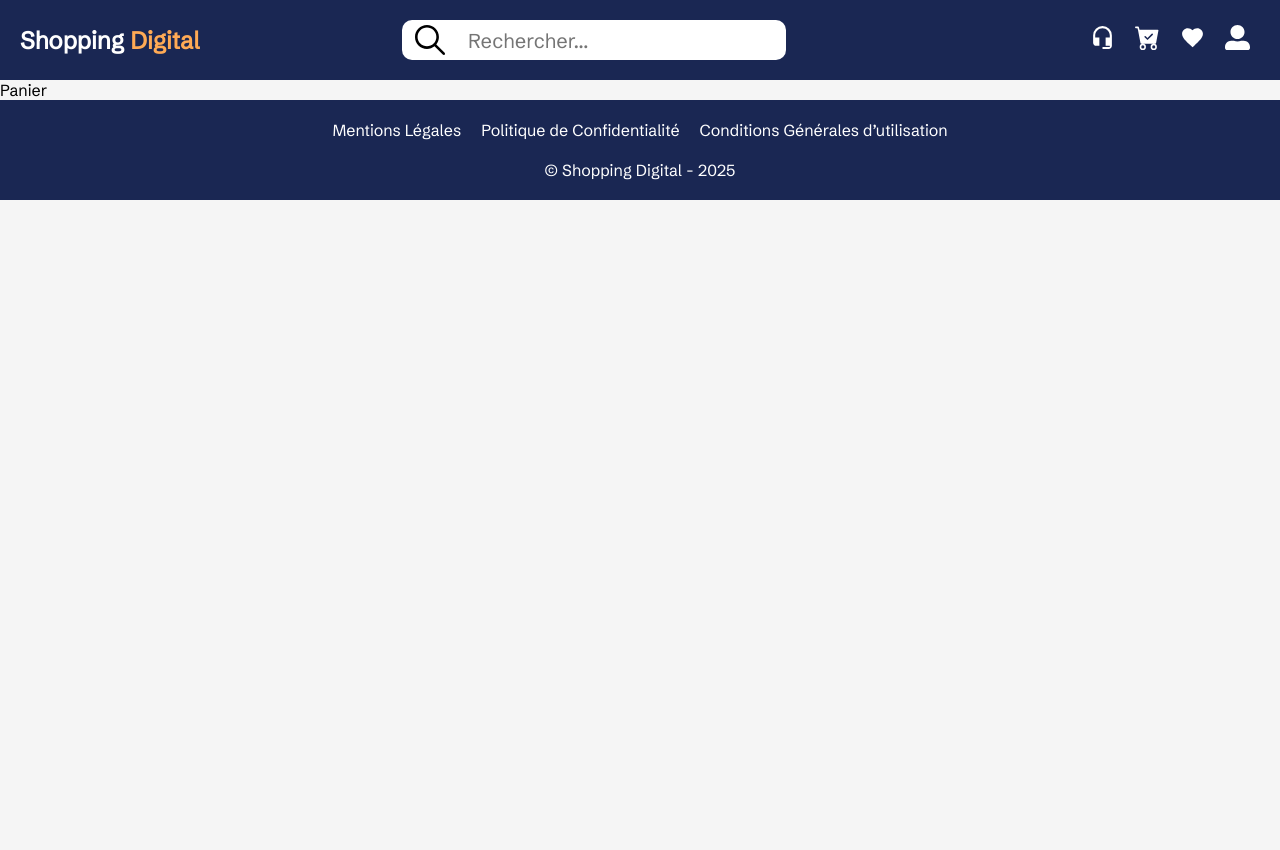
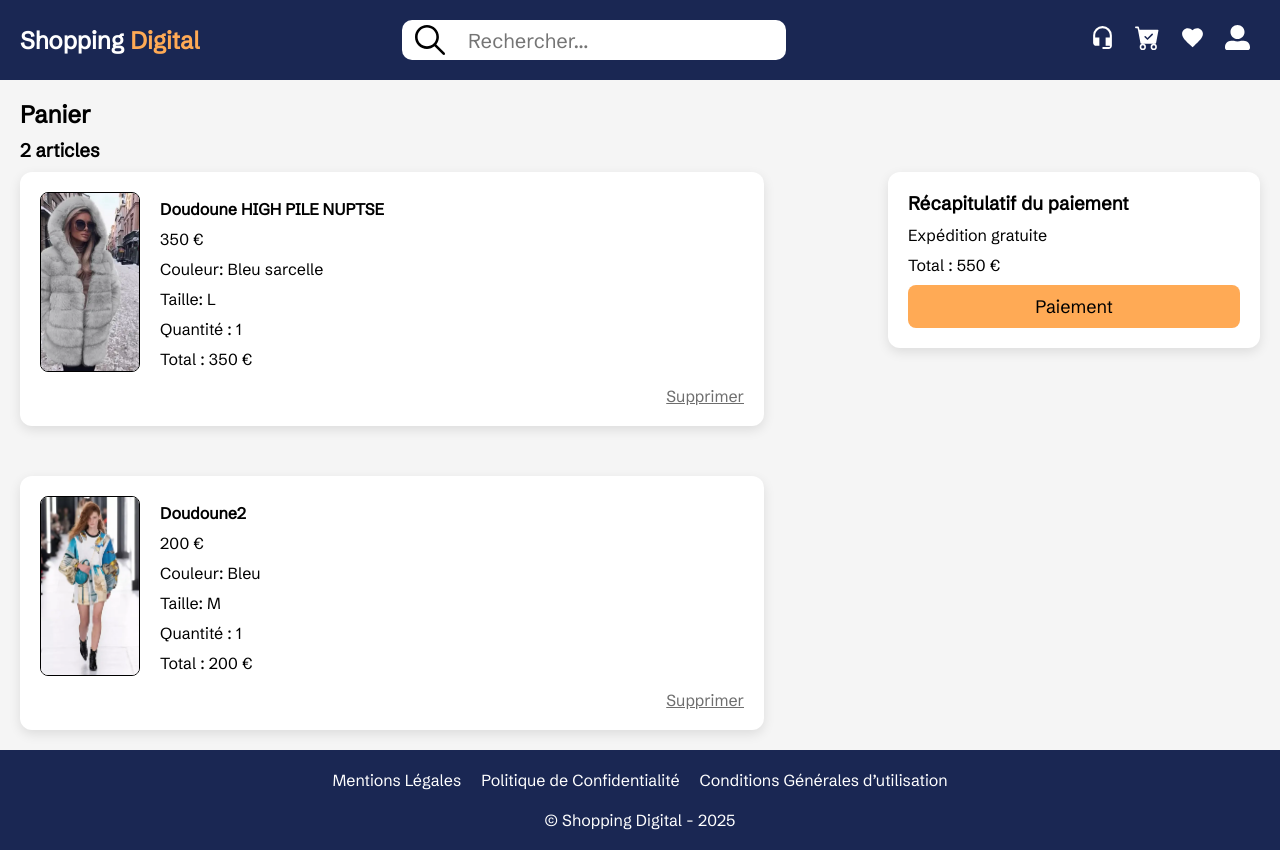
Before and after one commit to djerbiano/shopping-digital-v2, a Next.js app: page /panier in a window 1280 px wide. Before the commit the page ends 800 px from the top, so only its background shows below. Built offline with nearby package versions, Linux system fonts and the light colour scheme.

Commit message:
create cart page

```diff
--- a/app/page.module.css
+++ b/app/page.module.css
@@ -769,6 +769,98 @@
 .favorisContent article {
   flex: 0 1 calc((100% - 80px) / 5);
 }
+/*panier page*/
+.panier {
+  width: 100%;
+  display: flex;
+  flex-direction: column;
+  gap: 10px;
+  padding: 20px;
+  min-height: calc(100vh - (10vh + 100px));
+}
+.panierContainer {
+  display: flex;
+  justify-content: space-between;
+  gap: 10px;
+}
+.panierContent {
+  display: flex;
+  flex-direction: column;
+  gap: 50px;
+  width: 60%;
+}
+.panierItem {
+  width: 100%;
+  padding: 20px;
+  border-radius: 12px;
+  box-shadow: 0px 4px 12px rgba(0, 0, 0, 0.1);
+  background-color: var(--color-tertiary);
+  color: var(--color-foreground);
+  display: flex;
+  flex-direction: column;
+  gap: 10px;
+}
+.panierItemContent {
+  display: flex;
+  justify-content: flex-start;
+  align-items: center;
+  gap: 20px;
+}
+.panierItemImage img {
+  min-width: 100px;
+  width: 100px;
+  height: 180px;
+  object-fit: cover;
+  object-position: center top;
+  border: 1px solid var(--color-foreground);
+  overflow: hidden;
+  border-radius: 8px;
+}
+.panierItemDescription {
+  display: flex;
+  flex-direction: column;
+  gap: 10px;
+}
+
+.panierDeleteItem {
+  align-self: flex-end;
+  font-size: 16px;
+  background-color: transparent;
+  border: none;
+  cursor: pointer;
+  color: rgb(110, 110, 110);
+  text-decoration: underline;
+}
+.panierDeleteItem:hover {
+  color: var(--color-primary);
+}
+.panierSummary {
+  width: 30%;
+  height: 100%;
+  padding: 20px;
+  border-radius: 12px;
+  box-shadow: 0px 4px 12px rgba(0, 0, 0, 0.1);
+  background-color: var(--color-tertiary);
+  color: var(--color-foreground);
+  display: flex;
+  flex-direction: column;
+  gap: 10px;
+}
+.panierSummary button {
+  width: 100%;
+  padding: 10px;
+  border-radius: 8px;
+  border: none;
+  cursor: pointer;
+  font-size: 18px;
+  color: var(--color-foreground);
+  background-color: var(--color-primary);
+  transition: background-color 0.3s ease;
+}
+.panierSummary button:hover {
+  background-color: var(--color-secondary);
+  color: var(--color-tertiary);
+}
 /* footer */
 .footer {
   display: flex;
@@ -1093,6 +1185,35 @@
   .favorisContent article {
     flex: 0 1 calc((100% - 40px) / 3);
   }
+  .panierContainer {
+    flex-direction: column;
+    gap: 20px;
+  }
+  .panierContent {
+    width: 100%;
+  }
+
+  .panierItem h4 {
+    font-size: 16px;
+  }
+  .panierItem p {
+    font-size: 14px;
+  }
+  .panierSummary {
+    width: 100%;
+  }
+  .panierSummary h3 {
+    font-size: 16px;
+  }
+  .panierSummary p {
+    font-size: 14px;
+  }
+  .panierSummary button {
+    font-size: 16px;
+  }
+  .panierDeleteItem {
+    font-size: 14px;
+  }
 }
 
 @media (max-width: 576px) {
--- a/app/panier/page.jsx
+++ b/app/panier/page.jsx
@@ -1,3 +1,120 @@
-export default function Panier () {
-    return <div>Panier</div>
+import Image from "next/image";
+import styles from "../page.module.css";
+export default function Panier() {
+  const products = [
+    {
+      description: {
+        desc1: "Composition: 100% polyester",
+        desc2: "Col: Col doublé",
+        desc3: "Motif / Couleur: Couleur unie",
+      },
+      pictures: {
+        pic1: "/femmes-mode-luxe-manteau-en-fausse-fourrure-a-capu1703393484692.webp",
+      },
+      _id: "6587b783f47cf256dd5b7017",
+      title: "Doudoune HIGH PILE NUPTSE",
+      regularPrice: 350,
+      isOnSale: false,
+      salePrice: 279,
+      isTopSeller: true,
+      isNewCollection: true,
+      isLimitedEdition: true,
+      category: "Homme",
+      stock: true,
+      colors: [
+        {
+          color: "Bleu sarcelle",
+          sizes: [
+            {
+              size: "L",
+              quantity: 997,
+              _id: "6587b783f47cf256dd5b701b",
+            },
+          ],
+          _id: "6587b783f47cf256dd5b701a",
+        },
+      ],
+      createdAt: "2023-12-24T04:45:55.800Z",
+      updatedAt: "2024-12-05T04:44:51.259Z",
+      __v: 0,
+    },
+    {
+      description: {
+        desc1: "Composition: 100% polyester",
+        desc2: "Col: Col doublé",
+        desc3: "Motif / Couleur: Couleur unie",
+      },
+      pictures: {
+        pic1: "/5b888fe3fe83065167bf0400d2001703393847545.webp",
+      },
+      _id: "6587b783f47cf256dd5b7019",
+      title: "Doudoune2",
+      regularPrice: 350,
+      isOnSale: true,
+      salePrice: 200,
+      isTopSeller: true,
+      isNewCollection: true,
+      isLimitedEdition: true,
+      category: "Homme",
+      stock: true,
+      colors: [
+        {
+          color: "Bleu",
+          sizes: [
+            {
+              size: "M",
+              quantity: 997,
+              _id: "6587b783f47cf256dd5b701b",
+            },
+          ],
+          _id: "6587b783f47cf256dd5b701a",
+        },
+      ],
+    },
+  ];
+  const totalPanier = products.reduce(
+    (total, product) => total + (product.isOnSale ? product.salePrice : product.regularPrice),
+    0
+  );
+  return (
+    <section className={styles.panier} aria-labelledby="panier">
+      <h2 id="panier">Panier</h2>
+      <h3>
+        {products.length} article{products.length > 1 && "s"}
+      </h3>
+      <div className={styles.panierContainer}>
+        <div className={styles.panierContent}>
+          {products.map((product) => (
+            <article className={styles.panierItem} key={product._id}>
+              <div className={styles.panierItemContent}>
+                <div className={styles.panierItemImage}>
+                  <Image src={product.pictures.pic1} alt={product.title} width={400} height={400} priority />
+                </div>
+
+                <div className={styles.panierItemDescription}>
+                  <h4>{product.title}</h4>
+                  <p>{product.isOnSale ? product.salePrice : product.regularPrice} €</p>
+                  <p>Couleur: {product.colors[0].color}</p>
+                  <p>Taille: {product.colors[0].sizes[0].size}</p>
+                  <p>Quantité : 1</p>
+                  <p>Total : {(product.isOnSale ? product.salePrice : product.regularPrice) * 1} €</p>
+                </div>
+              </div>
+              <button type="button" aria-label="Supprimer l'article" className={styles.panierDeleteItem}>
+                Supprimer
+              </button>
+            </article>
+          ))}
+        </div>
+        <section className={styles.panierSummary} aria-labelledby="recap">
+          <h3 id="recap">Récapitulatif du paiement</h3>
+          <p>Expédition gratuite</p>
+          <p>Total : {totalPanier} €</p>
+          <button type="button" aria-label="Passer au paiement">
+            Paiement
+          </button>
+        </section>
+      </div>
+    </section>
+  );
 }
```
